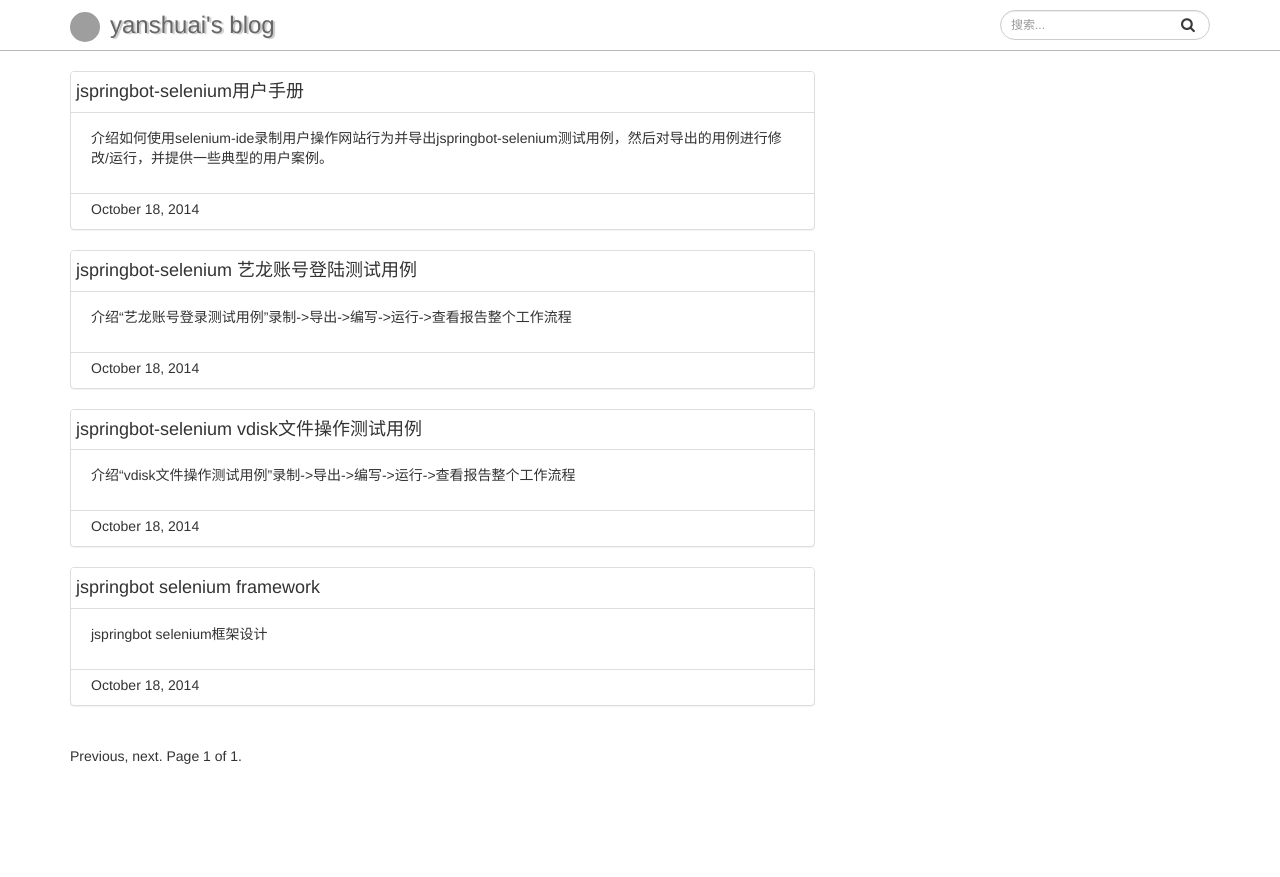
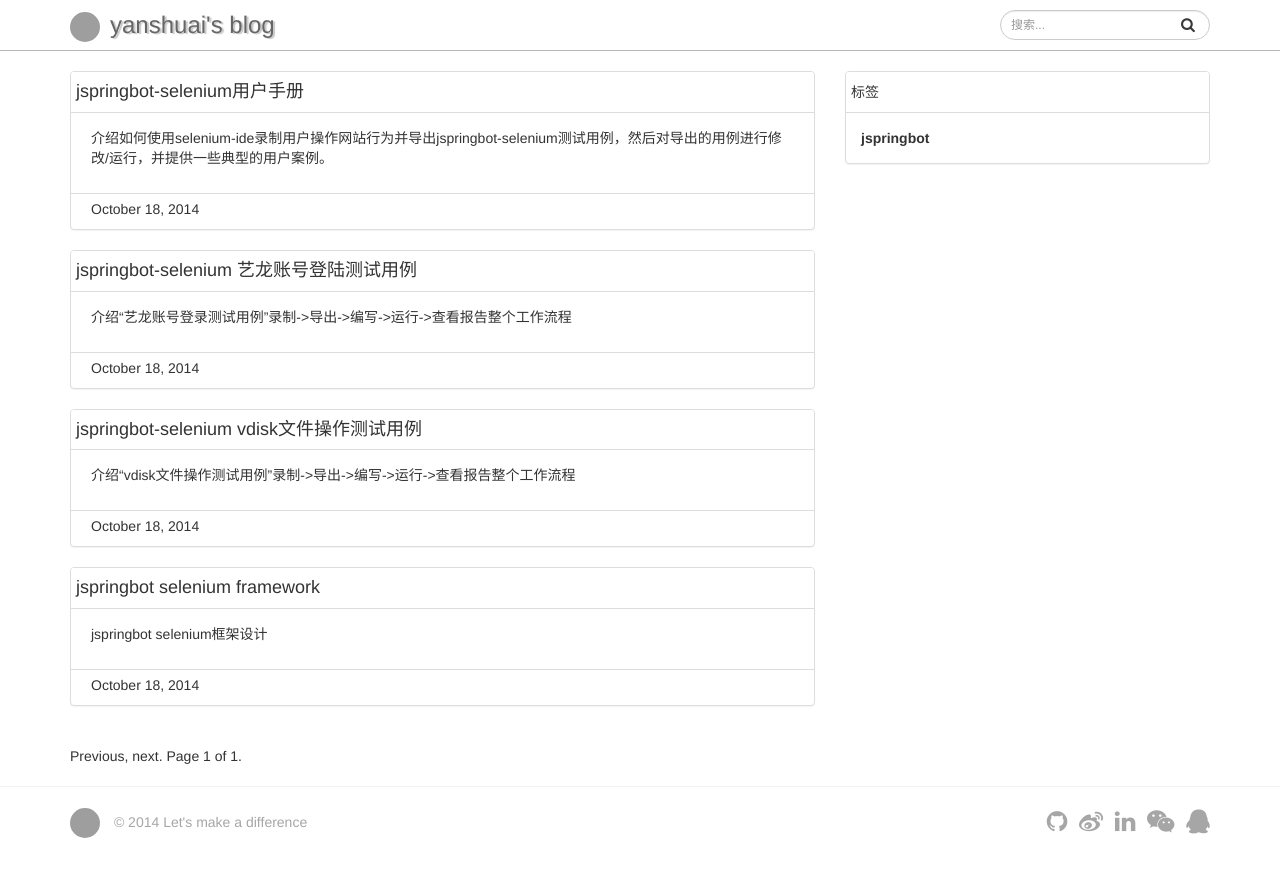
Before and after one commit to yanshuai/blog, a Jekyll site: the page built from index.html, in a window 1280 px wide. Shown: the top 877 px of the page. Built offline with Jekyll 4.4.1, drawn with Linux system fonts in a browser that asks for light colours; nearby versions of some CDN libraries; Markdown is read by kramdown in place of the engine named in the settings; the list of posts is cut into pages by our own code; grey boxes are pictures that could not be loaded.

Commit message:
添加footer部分

```diff
--- a/_layouts/base.html
+++ b/_layouts/base.html
@@ -31,10 +31,10 @@
             <span class="icon-bar"></span>
             <span class="icon-bar"></span>
           </button>
-          <a id="avatar" class="navbar-brand" href="http://sartisty.name">
+          <a class="avatar navbar-brand" href="http://sartisty.name">
             <img src="https://avatars0.githubusercontent.com/u/745813?v=2&amp;s=30" alt="头像" title="yanshuai's photo">
           </a>
-          <a class="navbar-brand" href="#">
+          <a class="navbar-brand" href="http://blog.sartisty.name">
             <span>yanshuai's blog</span>
           </a>
         </div>
@@ -55,9 +55,35 @@
       </div>
     </header>
 
-    <div class="container">
+    <div id="main-content" class="container">
       {{ content }}
     </div>
+
+    <footer>
+      <div class="container">
+        <a class="avatar" href="http://www.sartisty.name">
+          <img src="https://avatars0.githubusercontent.com/u/745813?v=2&amp;s=30" alt="头像" title="yanshuai's photo">
+        </a>
+        <span> © 2014 Let's make a difference</span>
+        <div id="site-icons" class="pull-right">
+          <a href="https://github.com/yanshuai" target="_blank">
+            <span class="fa fa-github fa-icon"></span>
+          </a>
+          <a href="http://weibo.com/sartisty" target="_blank">
+            <span class="fa fa-weibo fa-icon"></span>
+          </a>
+          <a href="http://www.linkedin.com/pub/shuai-yan/8a/b07/932" target="_blank">
+            <span class="fa fa-linkedin fa-icon"></span>
+          </a>
+          <a href="http://weixin" target="_blank">
+            <span class="fa fa-weixin fa-icon"></span>
+          </a>
+          <a href="#" data-placement="top">
+            <span class="fa fa-qq fa-icon"></span>
+          </a>
+        </div>
+      </div>
+    </footer>
 
     <script type="text/javascript" src="http://code.jquery.com/jquery-1.11.1.min.js"></script>
     <script type="text/javascript" src="http://maxcdn.bootstrapcdn.com/bootstrap/3.2.0/js/bootstrap.min.js"></script>
--- a/css/blog.css
+++ b/css/blog.css
@@ -64,9 +64,8 @@ p {
   background: transparent;
 }
 
-#blogs {
+#main-content {
   margin-top: 20px;
-  padding-left: 0px;
 }
 
 .panel-default > .panel-heading {
@@ -77,7 +76,7 @@ p {
   font-size: 18px;
 }
 
-.panel-body {
+#blogs .panel-body {
   padding-left: 0;
 }
 
@@ -90,13 +89,43 @@ p {
   padding: 5px 5px 0px 0px;
 }
 
-#avatar {
+.avatar {
   padding-top: 12px;
   padding-right: 10px;
 }
 
-#avatar img {
+.avatar img {
   border: 0;
   margin: 0;
   border-radius: 50%;
 }
+
+#blogs {
+  padding-left: 0;
+}
+
+#sidebar {
+  padding-right: 0;
+}
+
+footer {
+  padding-top: 10px;
+  border-top: 1px solid #f2f2f2;
+  background-color: #fff;
+}
+
+footer .container {
+  height: 50px;
+  margin-bottom: 10px;
+  line-height: 50px;
+  color: #a6a6a6;
+}
+
+#site-icons {
+  font-size: 24px;
+}
+
+#site-icons a {
+  color: #a6a6a6;
+  padding-left: 5px;
+}
--- a/index.html
+++ b/index.html
@@ -36,3 +36,13 @@ title: index
           <span> Page {{paginator.page}} of {{paginator.total_pages}}.</span>
         </div>
       </div>
+      <div id="sidebar" class="col-sm-4">
+        <section class="panel panel-default">
+          <div class="panel-heading">
+            <span>标签</span>
+          </div>
+          <div class="panel-body">
+            <span><b>jspringbot</b></span>
+          </div>
+        </section>
+      </div>
```
Lines whose indentation alone changed are shown as unchanged.
